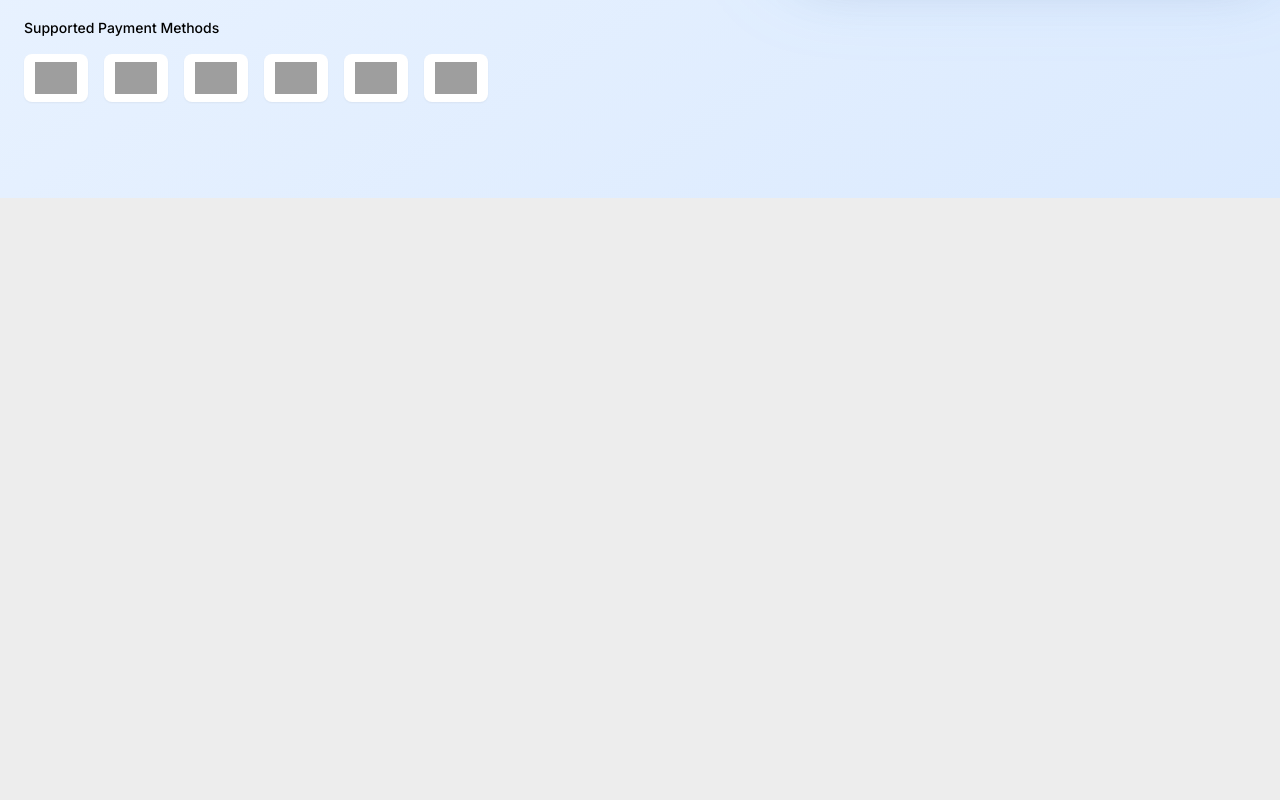
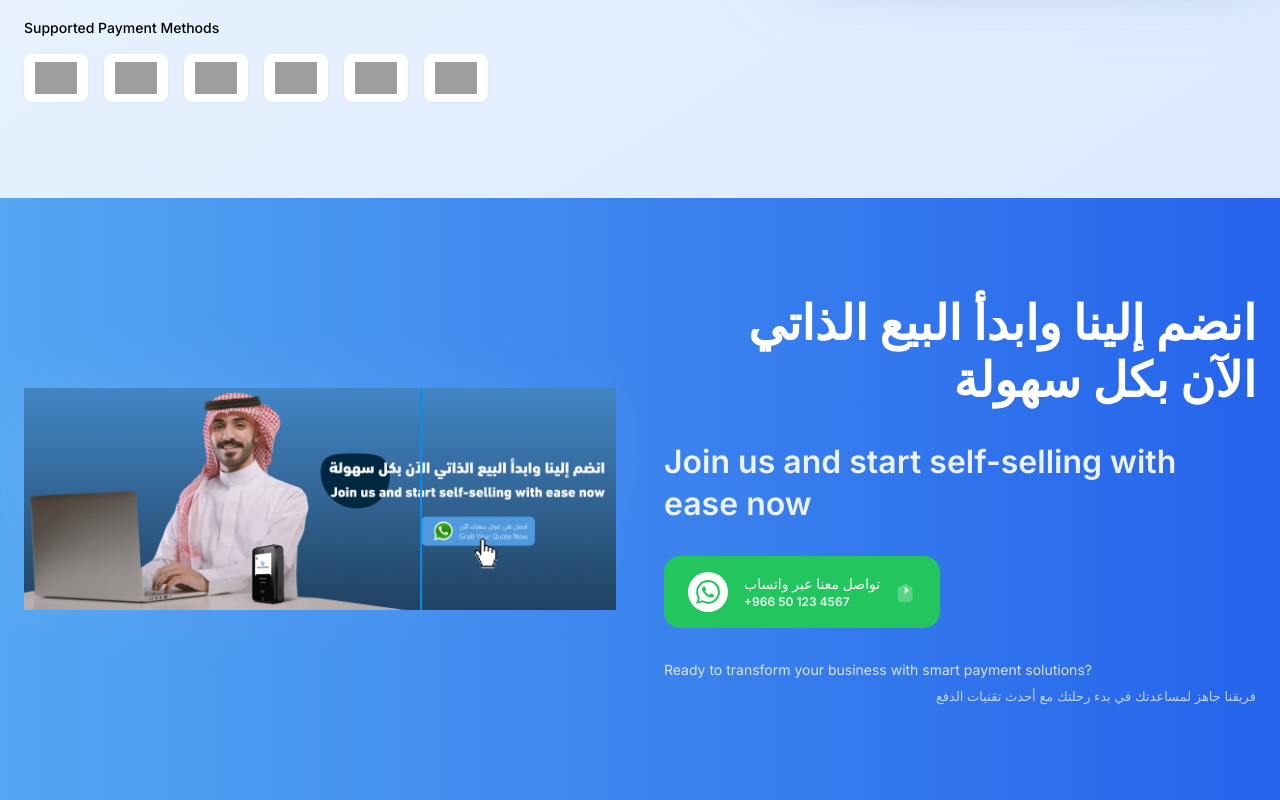
Before and after one commit to FerasKhalil/RPay--SA, a React (Vite) app: page / in a window 1280 px wide. Shown: the part 7215-8015 px from the top of the page. Before the commit the page ends 7413 px from the top, so only its background shows below. Built offline with nearby package versions, Linux system fonts and the light colour scheme; grey boxes are pictures that could not be loaded.

Commit message:
Add ninth section
Create the ninth section exactly as per the screenshot, including all text, images, and styling.

```diff
--- /dev/null
+++ b/src/components/CallToActionSection.tsx
@@ -0,0 +1,154 @@
+import { memo } from "react";
+
+interface CallToActionSectionProps {
+  className?: string;
+}
+
+const CallToActionSection: React.FC<CallToActionSectionProps> = memo(({
+  className = ""
+}) => {
+  const whatsappNumber = "+966 50 123 4567"; // Replace with actual number
+  const whatsappMessage = encodeURIComponent("مرحباً، أريد معرفة المزيد عن خدمات R.Pay");
+
+  const handleWhatsAppClick = () => {
+    window.open(`https://wa.me/${whatsappNumber.replace(/\s+/g, '')}?text=${whatsappMessage}`, '_blank');
+  };
+
+  return (
+    <section
+      className={`relative w-full bg-primary overflow-hidden py-16 lg:py-24 ${className}`}
+      aria-labelledby="cta-heading"
+    >
+      {/* Background Decorative Elements */}
+      <div className="absolute inset-0 bg-gradient-to-r from-primary to-blue-600" aria-hidden="true" />
+
+      <div className="relative max-w-7xl mx-auto px-6">
+        <div className="grid lg:grid-cols-2 gap-12 items-center">
+          {/* Left Content - Professional Image */}
+          <div className="relative z-10 order-2 lg:order-1">
+            <div className="relative">
+              <img
+                src="/lovable-uploads/7fafbc66-8a75-4fb9-b90a-33d4dd14078e.png"
+                alt="Professional Saudi businessman working with R.Pay system at modern office desk with laptop and payment device"
+                className="w-full h-auto object-contain"
+                loading="lazy"
+              />
+
+              {/* Subtle glow effect */}
+              <div
+                className="absolute inset-0 -z-10 bg-gradient-to-br from-white/10 to-transparent rounded-3xl blur-2xl"
+                aria-hidden="true"
+              />
+            </div>
+          </div>
+
+          {/* Right Content - Call to Action */}
+          <div className="space-y-8 relative z-10 order-1 lg:order-2">
+            {/* Arabic Heading */}
+            <h2
+              className="text-white font-bold leading-tight"
+              style={{
+                direction: 'rtl',
+                fontSize: 'clamp(24px, 5vw, 48px)',
+                fontFamily: 'DIN Next LT Arabic, Inter, sans-serif',
+                lineHeight: '1.2'
+              }}
+              id="cta-heading"
+            >
+              انضم إلينا وابدأ البيع الذاتي الآن بكل سهولة
+            </h2>
+
+            {/* English Heading */}
+            <h3
+              className="text-white/90 font-semibold leading-tight"
+              style={{
+                fontSize: 'clamp(18px, 4vw, 32px)',
+                fontFamily: 'Inter, sans-serif',
+                lineHeight: '1.3'
+              }}
+            >
+              Join us and start self-selling with ease now
+            </h3>
+
+            {/* WhatsApp CTA Button */}
+            <div className="mt-12">
+              <button
+                onClick={handleWhatsAppClick}
+                className="group inline-flex items-center space-x-4 bg-green-500 hover:bg-green-600 text-white font-semibold px-6 py-4 rounded-2xl transition-all duration-300 transform hover:scale-105 hover:shadow-xl focus:outline-none focus:ring-4 focus:ring-green-300"
+                aria-label="Contact us on WhatsApp to start with R.Pay"
+              >
+                {/* WhatsApp Icon */}
+                <div className="bg-white rounded-full p-2">
+                  <svg
+                    className="w-6 h-6 text-green-500"
+                    fill="currentColor"
+                    viewBox="0 0 24 24"
+                    aria-hidden="true"
+                  >
+                    <path d="M17.472 14.382c-.297-.149-1.758-.867-2.03-.967-.273-.099-.471-.148-.67.15-.197.297-.767.966-.94 1.164-.173.199-.347.223-.644.075-.297-.15-1.255-.463-2.39-1.475-.883-.788-1.48-1.761-1.653-2.059-.173-.297-.018-.458.13-.606.134-.133.298-.347.446-.52.149-.174.198-.298.298-.497.099-.198.05-.371-.025-.52-.075-.149-.669-1.612-.916-2.207-.242-.579-.487-.5-.669-.51-.173-.008-.371-.01-.57-.01-.198 0-.52.074-.792.372-.272.297-1.04 1.016-1.04 2.479 0 1.462 1.065 2.875 1.213 3.074.149.198 2.096 3.2 5.077 4.487.709.306 1.262.489 1.694.625.712.227 1.36.195 1.871.118.571-.085 1.758-.719 2.006-1.413.248-.694.248-1.289.173-1.413-.074-.124-.272-.198-.57-.347m-5.421 7.403h-.004a9.87 9.87 0 01-5.031-1.378l-.361-.214-3.741.982.998-3.648-.235-.374a9.86 9.86 0 01-1.51-5.26c.001-5.45 4.436-9.884 9.888-9.884 2.64 0 5.122 1.03 6.988 2.898a9.825 9.825 0 012.893 6.994c-.003 5.45-4.437 9.884-9.885 9.884m8.413-18.297A11.815 11.815 0 0012.05 0C5.495 0 .16 5.335.157 11.892c0 2.096.547 4.142 1.588 5.945L.057 24l6.305-1.654a11.882 11.882 0 005.683 1.448h.005c6.554 0 11.89-5.335 11.893-11.893A11.821 11.821 0 0020.525 3.488"/>
+                  </svg>
+                </div>
+
+                {/* Contact Information */}
+                <div className="flex flex-col items-start">
+                  <span
+                    className="text-sm font-medium"
+                    style={{ fontFamily: 'DIN Next LT Arabic, Inter, sans-serif' }}
+                  >
+                    تواصل معنا عبر واتساب
+                  </span>
+                  <span
+                    className="text-xs opacity-90"
+                    style={{ fontFamily: 'Inter, sans-serif' }}
+                  >
+                    {whatsappNumber}
+                  </span>
+                </div>
+
+                {/* Hand Cursor Icon */}
+                <div className="text-white/80 group-hover:text-white transition-colors">
+                  <svg
+                    className="w-5 h-5"
+                    fill="currentColor"
+                    viewBox="0 0 24 24"
+                    aria-hidden="true"
+                  >
+                    <path d="M10.5 15L15.5 10l-5-5v10z"/>
+                    <path d="M12 2L2 7v10c0 5.55 3.84 10 9 10s9-4.45 9-10V7l-8-5z" opacity="0.3"/>
+                  </svg>
+                </div>
+              </button>
+            </div>
+
+            {/* Additional Contact Info */}
+            <div className="mt-8 space-y-2">
+              <p
+                className="text-white/80 text-sm"
+                style={{
+                  fontSize: 'clamp(12px, 2vw, 14px)',
+                  fontFamily: 'Inter, sans-serif'
+                }}
+              >
+                Ready to transform your business with smart payment solutions?
+              </p>
+              <p
+                className="text-white/70 text-xs"
+                style={{
+                  direction: 'rtl',
+                  fontSize: 'clamp(11px, 1.5vw, 13px)',
+                  fontFamily: 'DIN Next LT Arabic, Inter, sans-serif'
+                }}
+              >
+                فريقنا جاهز لمساعدتك في بدء رحلتك مع أحدث تقنيات الدفع
+              </p>
+            </div>
+          </div>
+        </div>
+      </div>
+    </section>
+  );
+});
+
+CallToActionSection.displayName = 'CallToActionSection';
+
+export default CallToActionSection;
--- a/src/pages/Index.tsx
+++ b/src/pages/Index.tsx
@@ -8,6 +8,7 @@ import IntegratedSystemSection from "@/components/IntegratedSystemSection";
 import StatisticsSection from "@/components/StatisticsSection";
 import DevicesSection from "@/components/DevicesSection";
 import IntegratedPaymentSection from "@/components/IntegratedPaymentSection";
+import CallToActionSection from "@/components/CallToActionSection";
 
 const Index: React.FC = () => {
   return (
@@ -22,6 +23,7 @@ const Index: React.FC = () => {
       <StatisticsSection />
       <DevicesSection />
       <IntegratedPaymentSection />
+      <CallToActionSection />
     </div>
   );
 };
```
Also changed, not shown: public/lovable-uploads/7fafbc66-8a75-4fb9-b90a-33d4dd14078e.png (added).
